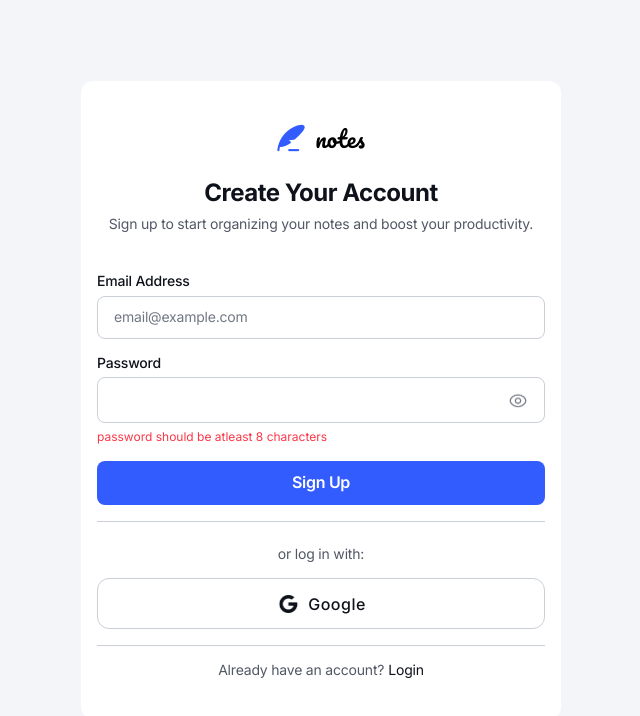
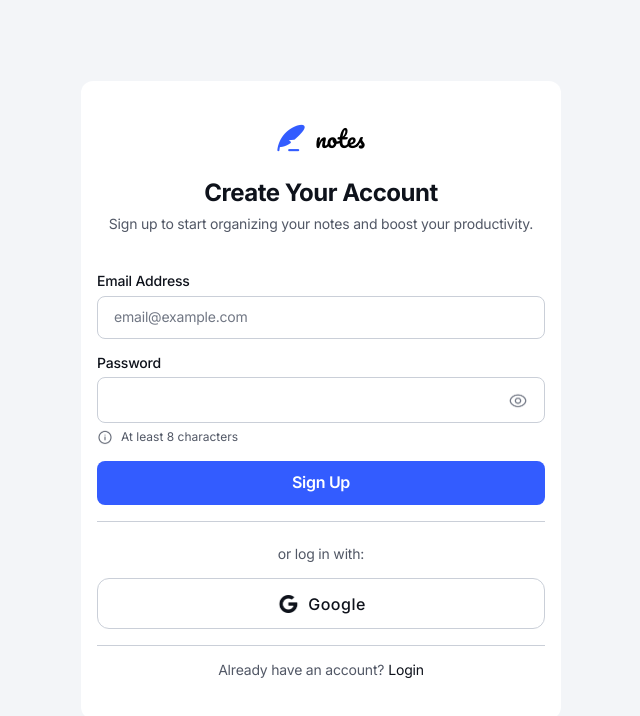
Before and after one commit to pelzmagic/Note-taking-app, a React (Vite) app: page /signup in a window 1280 px wide. Shown: the top 716 px of the page, without its empty margins (319-959 px from the left). Built offline with nearby package versions, Linux system fonts and the light colour scheme; no server answers; a web font is replaced by a local one.

Commit message:
add pages

```diff
--- a/src/pages/signup.tsx
+++ b/src/pages/signup.tsx
@@ -73,14 +73,10 @@
               />
               <img src="/Show.png" alt="show icon" className="w-5 h-5" />
             </div>
-            {password.length < 8 ? (
-              <p className="font-inter font-normal text-xs text-red-500">password should be atleast 8 characters</p>
-            ) : (
-              <div className="flex items-center gap-2">
-                <img src="/info circle.png" alt="info icon" className="w-4 h-4" />
-                <p className="font-inter font-normal text-xs text-neutral-600">At least 8 characters</p>
-              </div>
-            )}
+            <div className="flex items-center gap-2">
+              <img src="/info circle.png" alt="info icon" className="w-4 h-4" />
+              <p className="font-inter font-normal text-xs text-neutral-600">At least 8 characters</p>
+            </div>
           </div>
           <button className="py-3 px-4 bg-blue-500 rounded-lg text-white font-inter font-semibold text-base leading-[120%] tracking-[-0.3px]">Sign Up</button>
         </form>
@@ -93,7 +89,7 @@
                   <circle className="opacity-25" cx="12" cy="12" r="10" stroke="currentColor" strokeWidth="4" />
                   <path className="opacity-75" fill="currentColor" d="M4 12a8 8 0 018-8v4a4 4 0 00-4 4H4z" />
                 </svg>
-                <p className="text-neutral-950 font-inter font-medium text-sm leading-[100%] tracking-[0.5px]">Redirecting...</p>
+                <p className="text-neutral-950 font-inter font-medium text-sm leading-[100%] tracking-[0.5px]">Please wait...</p>
               </div>
             ) : (
               <div className="flex items-center gap-2">
```
